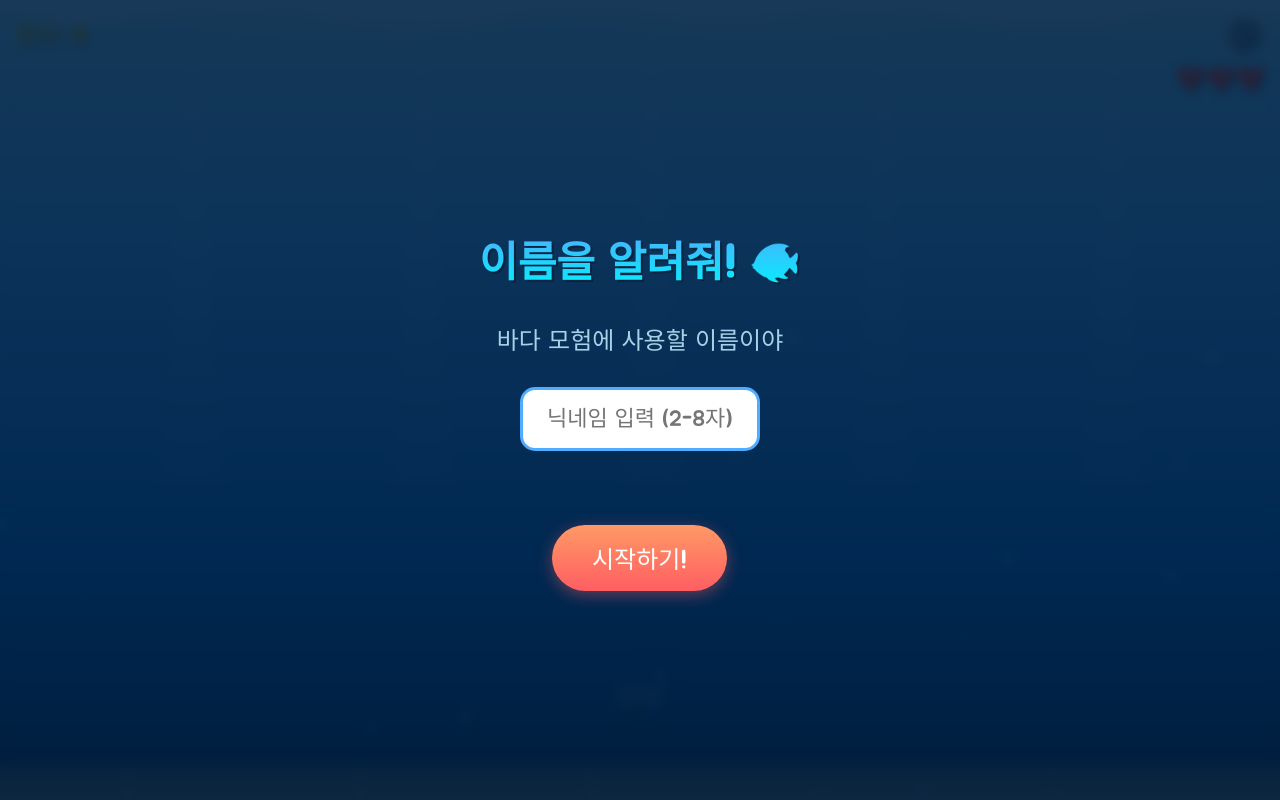
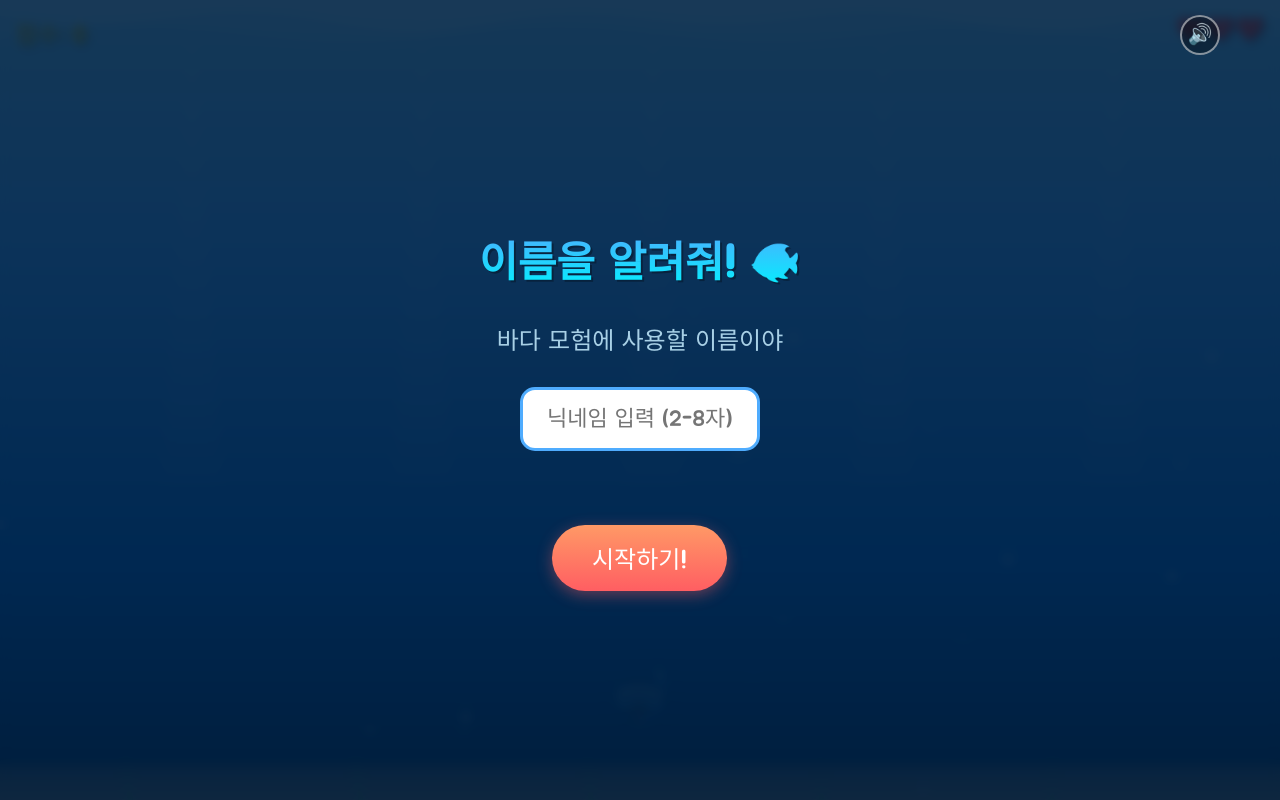
Before and after one commit to sedurm85/ocean-game, a plain HTML site: page index.html in a window 1280 px wide. Drawn offline with Linux system fonts and the light colour scheme; no server answers.

Commit message:
음악 토글 버튼 항상 최상단 표시 (fixed position, z-999)

```diff
--- a/index.html
+++ b/index.html
@@ -357,9 +357,9 @@
         }
 
         #music-btn {
-            position: absolute;
+            position: fixed;
             top: 15px;
-            right: 15px;
+            right: 60px;
             width: 40px;
             height: 40px;
             border-radius: 50%;
@@ -371,7 +371,7 @@
             justify-content: center;
             align-items: center;
             cursor: pointer;
-            z-index: 100;
+            z-index: 999;
             pointer-events: auto;
             transition: transform 0.1s, background 0.2s;
         }
@@ -386,6 +386,7 @@
 
 <div id="game-container">
     <canvas id="gameCanvas"></canvas>
+    <div id="music-btn">🔊</div>
 
     <div id="hud">
         <div class="hud-left">
@@ -393,8 +394,7 @@
             <div id="combo-display" class="combo-box">COMBO x<span id="combo-count">0</span></div>
         </div>
         <div id="powerup-indicator" class="hud-center"></div>
-        <div id="music-btn">🔊</div>
-        <div class="hud-right" style="margin-top: 50px;">
+        <div class="hud-right">
             <span id="lives">❤️❤️❤️</span>
         </div>
     </div>
```
